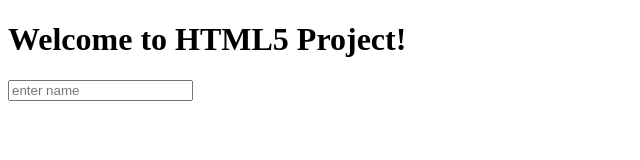
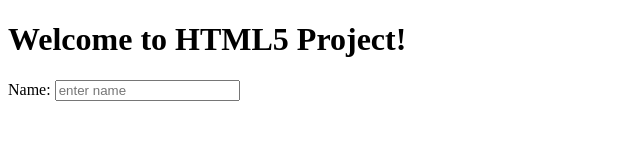
Before and after one commit to tech-user/html, a plain HTML site: page index.html in a window 1280 px wide. Shown: the whole page, without its empty margins (0-640 px from the left). Drawn offline with Linux system fonts and the light colour scheme.

Commit message:
label
label changed

```diff
--- a/index.html
+++ b/index.html
@@ -10,7 +10,7 @@
 
 <h1>Welcome to HTML5 Project!</h1>
 <form action="" method="post">
-<label for="name">
+<label for="name">Name:</label>
 <input type="text" name="name" placeholder="enter name" required/>
 
 </form>
```
